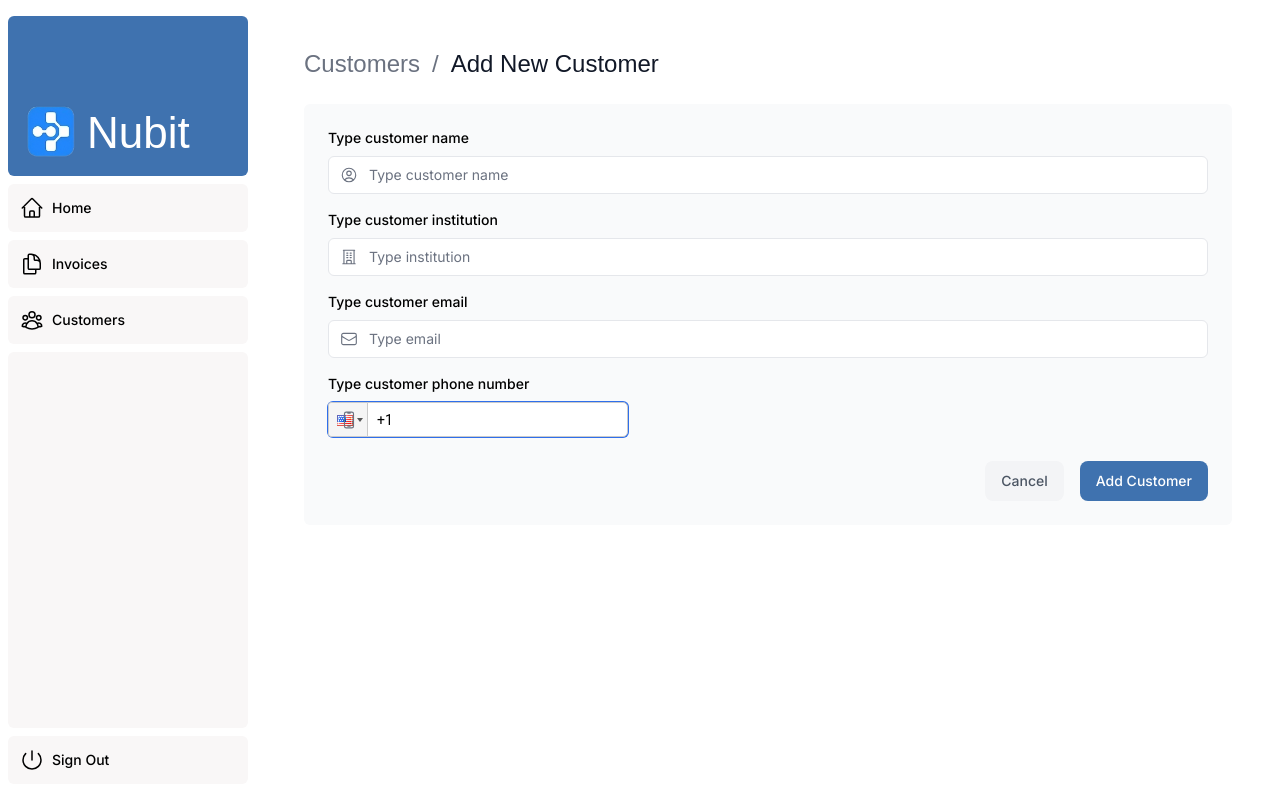
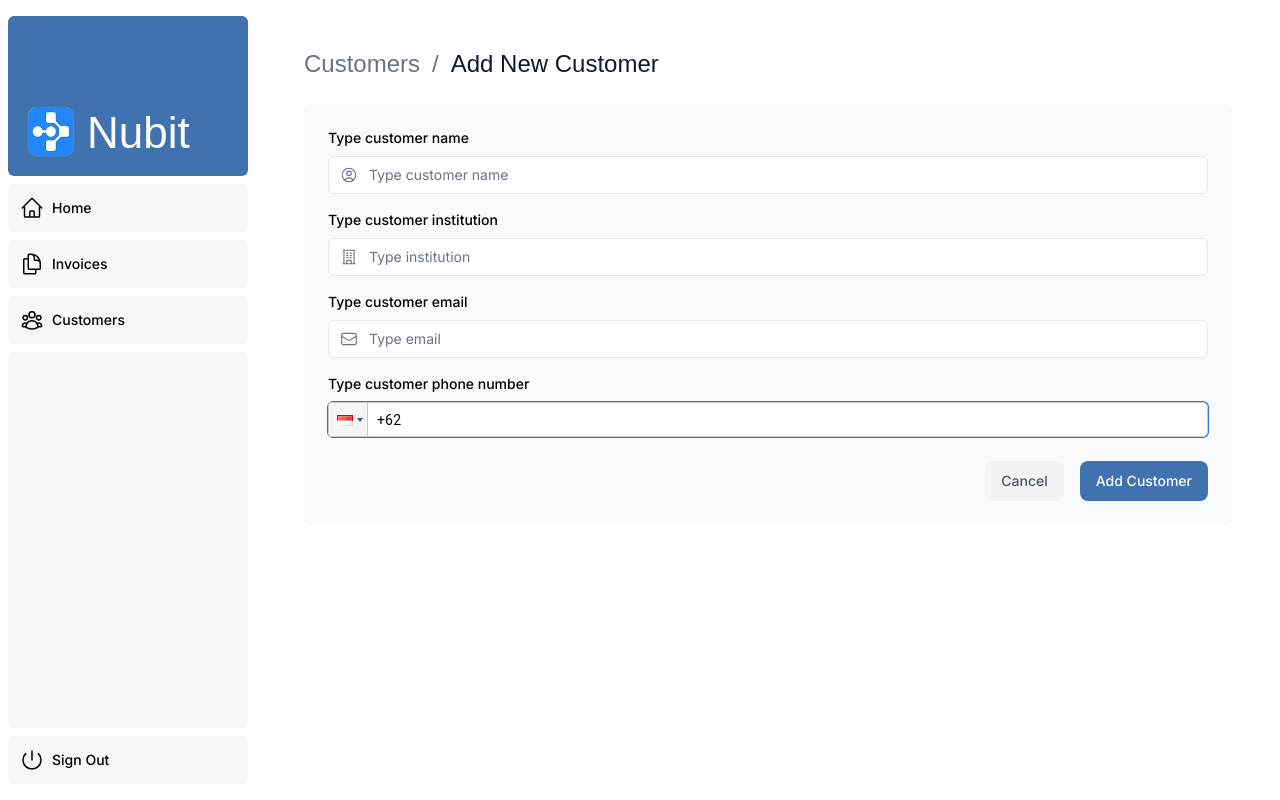
Before and after one commit to luthfibg/nubit, a Next.js app: page /dashboard/customers/new in a window 1280 px wide. Built offline with nearby package versions, Linux system fonts and the light colour scheme; a web font is replaced by a local one.

Commit message:
#19.2 modify default country code and input style

```diff
--- a/app/ui/customers/create-form.tsx
+++ b/app/ui/customers/create-form.tsx
@@ -112,7 +112,7 @@ export default function Form() {
           </label>
           <div className="relative mt-2 rounded-md">
             <PhoneInput
-              country={'us'} // You can change the default country code here
+              country={'id'} // You can change the default country code here
               value={phone}
               onChange={(phone) => setPhone(phone)}
               inputProps={{
@@ -120,10 +120,14 @@ export default function Form() {
                 required: true,
                 autoFocus: true,
               }}
+              aria-describedby="phone-error"
+              inputStyle={{
+                width: '100%',
+              }}
               containerClass="block w-full"
               inputClass="peer block w-full rounded-md border border-gray-200 py-2 pl-10 text-sm outline-2 placeholder:text-gray-500"
             />
-            <DevicePhoneMobileIcon className="pointer-events-none absolute left-3 top-1/2 h-[18px] w-[18px] -translate-y-1/2 text-gray-500 peer-focus:text-gray-900" />
+            {/* <DevicePhoneMobileIcon className="pointer-events-none absolute left-3 top-1/2 h-[18px] w-[18px] -translate-y-1/2 text-gray-500 peer-focus:text-gray-900" /> */}
           </div>
           <div id="phone-error" aria-live="polite" aria-atomic="true">
             {state.errors?.phone &&
```
